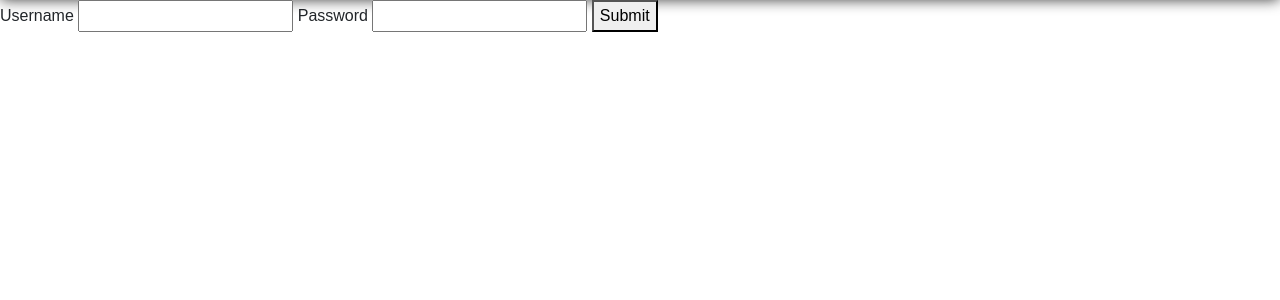
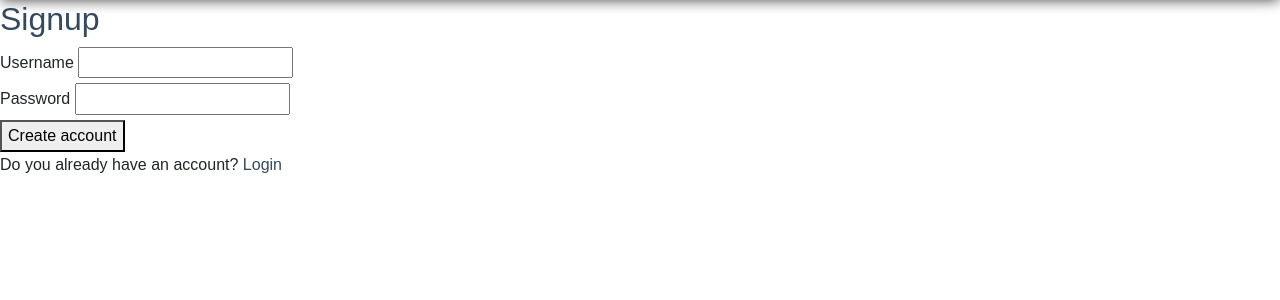
Before and after one commit to TaylorChills/jan22-deploy, a Node server app: page /signup in a window 1280 px wide. Shown: the part 68-368 px from the top of the page. Run offline with Node 20, Linux system fonts and the light colour scheme; some libraries are stand-ins or nearby versions.

Commit message:
updated signup

```diff
--- a/app.js
+++ b/app.js
@@ -27,10 +27,7 @@ require("./config")(app);
 const projectName = "finance-app";
 const capitalized = (string) => string[0].toUpperCase() + string.slice(1).toLowerCase();
 
-app.use(function(req, res, next) {
-    app.locals.user = req.session.user;
-    next();
-})
+
 
 app.locals.title = `${capitalized(projectName)} created with IronLauncher`;
 
--- a/models/User.model.js
+++ b/models/User.model.js
@@ -13,10 +13,7 @@ const userSchema = new Schema(
     // this second object adds extra properties: `createdAt` and `updatedAt`
     timestamps: true,
   },
-  {
-    //coins array will hold the coins in the users portfolio
-    coins: []
-  }
+
 );
 
 
--- a/views/auth/signup.hbs
+++ b/views/auth/signup.hbs
@@ -1,14 +1,27 @@
-<form action="/auth/signup" method="POST">
-   <label> Username
-      <input type="text" name="username">
-   </label>
-   <label> Password
-      <input type="password" name="password">
-   </label>
+<h2>Signup</h2>
 
-   <button type="submit">Submit</button>
+<form action="/signup" method="POST" id="form-container">
+ <div>
+  <label for="username">Username</label>
+  <input id="username" type="text" name="username">
+ </div>
+
+ <div>
+  <label for="password">Password</label>
+  <input id="password" type="password" name="password">
+ </div>
+
+ {{#if errorMessage}}
+  <div class="error-message">{{errorMessage}}</div>
+ {{/if}}
+
+ <div>
+  <button>Create account</button>
+ </div>
+
+ <p class="account-message">
+  Do you already have an account?
+  <a href="/login">Login</a>
+ </p>
+
 </form>
-
-{{#if errorMessage}}
-   {{errorMessage}}
-{{/if}}
```
